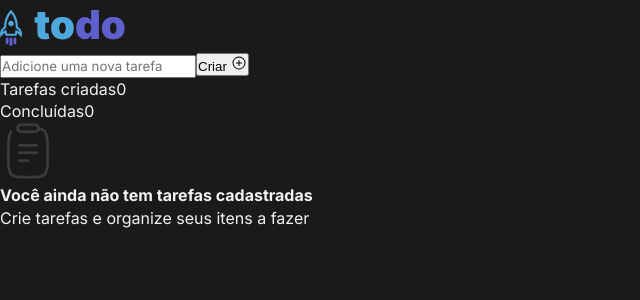
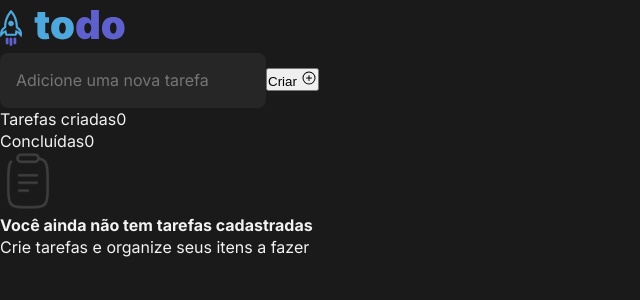
Before and after one commit to dantevicenzo/challenge-ignite-react-js-01-todo-list, a React (Vite) app: page / in a window 1280 px wide. Shown: the top 300 px of the page, without its empty margins (0-640 px from the left). Built offline with nearby package versions, Linux system fonts and the light colour scheme.

Commit message:
Input component

```diff
--- a/src/App.tsx
+++ b/src/App.tsx
@@ -1,6 +1,7 @@
 import { PlusCircle } from "@phosphor-icons/react";
 import logo from './assets/todo-logo.svg'
 import clipboard from './assets/clipboard.png'
+import Input from "./components/Input";
 
 function App() {
 
@@ -11,7 +12,7 @@ function App() {
       </header>
       <main>
         <div>
-          <input type="text" placeholder='Adicione uma nova tarefa' />
+          <Input />
           <button>Criar <PlusCircle size={16} /></button>
         </div>
         <div>
--- /dev/null
+++ b/src/components/Input.module.css
@@ -0,0 +1,13 @@
+.input {
+    background-color: var(--gray-500);
+    font-size: 1rem;
+    padding: 1rem;
+    border-radius: 8px;
+    border: none;
+}
+
+.input:active,
+.input:focus {
+    outline: none;
+    box-shadow: 0 0 0 1px #9747FF inset;
+}
--- /dev/null
+++ b/src/components/Input.tsx
@@ -0,0 +1,8 @@
+import React from 'react'
+import styles from './Input.module.css'
+
+export default function Input(){
+    return (
+        <input className={styles.input} type="text" placeholder='Adicione uma nova tarefa' />
+    )
+}
```
